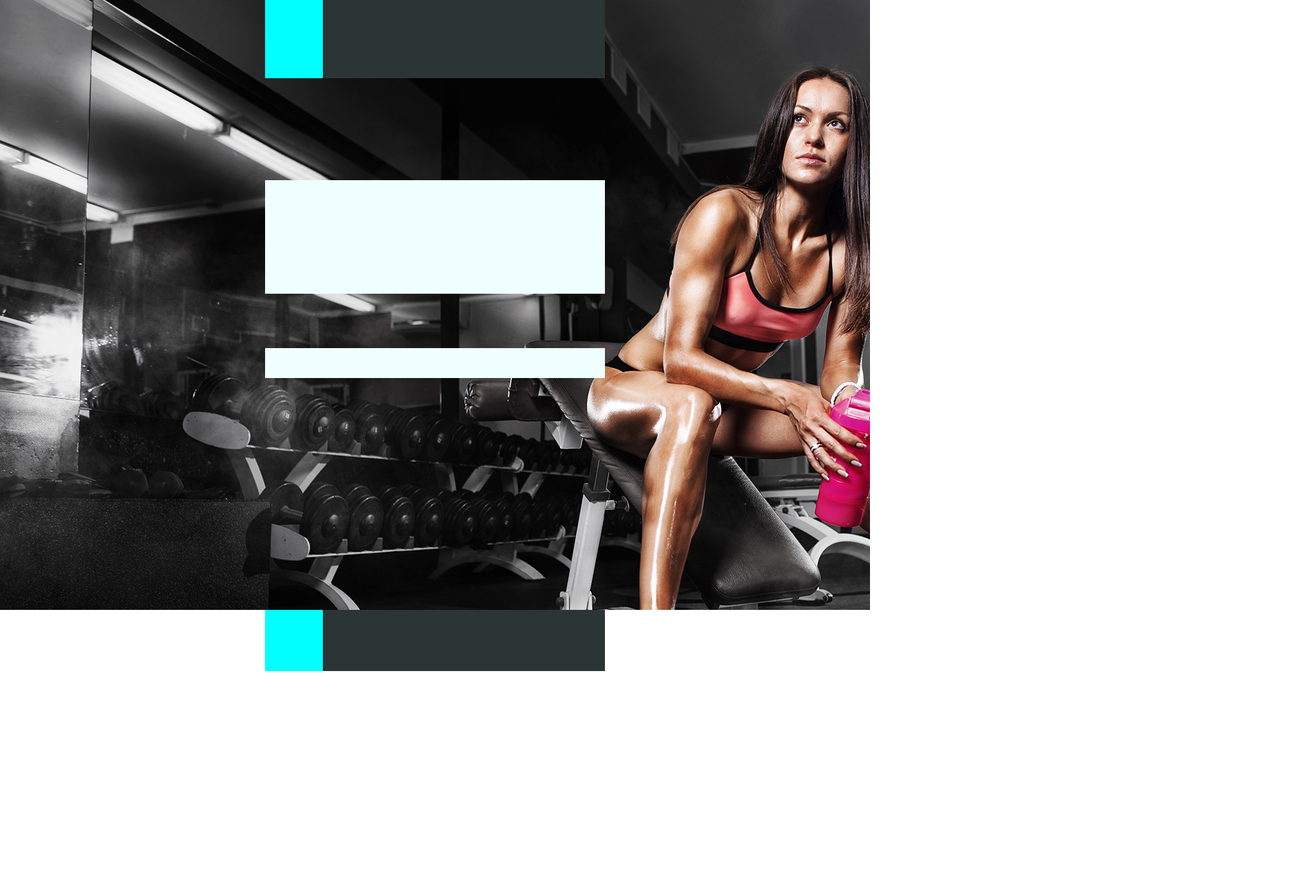
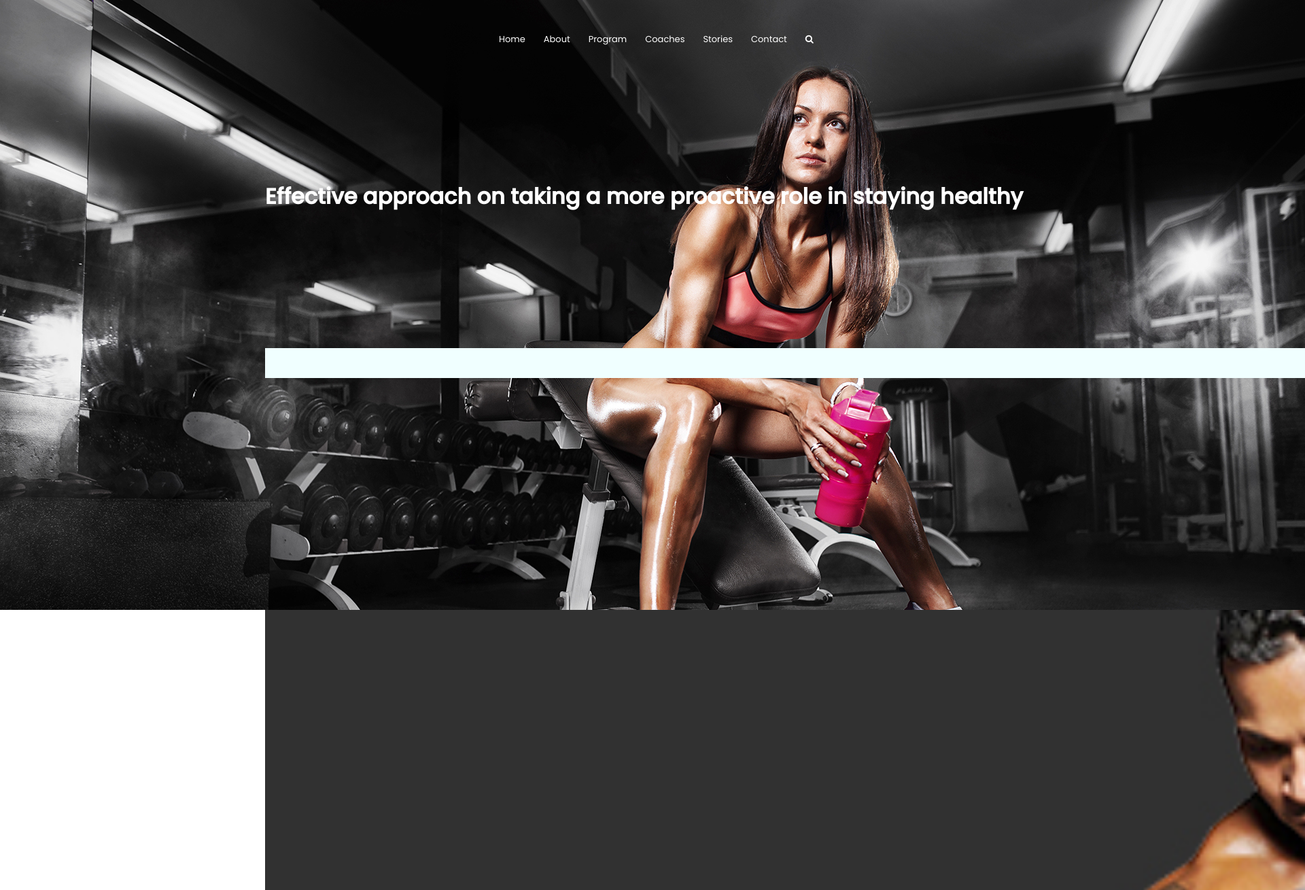
Before and after one commit to hongphuong0910/HTMLBT2, a plain HTML site: page index.html in a window 1280 px wide. Shown: the top 1309 px of the page at 68% size, 1920 px wide, since content can reach past the window. Before the commit the page ends 987 px from the top, so only its background shows below. Drawn offline with Linux system fonts and the light colour scheme.

Commit message:
edit project

```diff
--- a/assets/css/style.css
+++ b/assets/css/style.css
@@ -1,62 +1,114 @@
-*{
+* {
     margin: 0;
     padding: 0;
     font-family: 'Poppins', sans-serif;
+    width: 1920px;
 }
-p{
+
+p {
     font-size: 13;
 }
-h2{
+
+h2 {
     font-size: 24px;
     font-weight: 500;
 }
 
-.main{
+.main {
     padding-left: 390px;
     padding-right: 390px;
     /* background-color: antiquewhite; */
 }
-#header{
-    width: 100%;
+
+#header {
+    /* width: 100%; */
     background-image: url("../images/banner1.jpg");
     height: 897px;
+    background-size: cover;
+    background-position: right;
+    background-repeat: no-repeat;
 }
-#header .main .header-menu .logo{
+
+#header .main .header-menu .logo {
     width: 193px;
-    height:115px;
-    background-color: aqua;
+    height: 115px;
+    /* background-color: aqua; */
 }
-#header .main .header-menu{
+
+#header .main .header-menu {
     display: flex;
 }
-#header .main .header-menu .menu{
+
+#header .main .header-menu .menu {
     width: 942px;
     height: 115px;
-    background-color: rgb(43, 53, 53);
+    padding-left: 124px;
+    /* background-color: rgb(43, 53, 53); */
 }
+
+#header .main .header-menu .menu ul {
+    list-style-type: none;
+    /* vertical-align: middle; */
+    /* justify-content: space-between; */
+    height: 115px;
+    display: flex;
+    color: white;
+    /* Canh giữa bằng flex */
+    /* justify-content: center; */
+    align-items: center;
+    font-size: 13px;
+}
+
+#header .main .header-menu .menu ul li {
+    padding-left: 27px;
+}
+
+#header .main .header-menu .menu ul li button {
+    background-color: #ec3642;
+    border: none;
+    color: white;
+    border-radius: 23px;
+    /* width: 226px; */
+    width: 158px;
+    height: 40px;
+}
+
+#header .main .text {
+    /* font-size: 42px; */
+    color: white;
+}
+
+
+/* #header .main .header-menu .menu ul {
+    list-style-type: none;
+    display: flex;
+} */
+
 #header .main .text {
     height: 167px;
     margin-top: 150px;
-    background-color: azure;
+    /* background-color: azure; */
 }
-#header .main .button{
+
+#header .main .button {
     height: 44px;
     margin-top: 80px;
     background-color: azure;
 }
 
-
-
-.test .main .logo1{
+.test .main .logo1 {
     width: 193px;
     height: 90px;
     background-color: aqua;
 }
-.test .main{
+
+.trainer .main {
     display: flex;
 }
-.test .main .menu1{
+
+#trainer .main .trainer-images {
     width: 942px;
     height: 90px;
+    /* display: flex; */
     background-color: rgb(43, 53, 53);
 }
--- a/index.html
+++ b/index.html
@@ -10,6 +10,8 @@
     <link rel="stylesheet" href="../assets/css/style.css">
     <!-- font family -->
     <link href="https://fonts.googleapis.com/css2?family=Poppins:wght@100;400;500&display=swap" rel="stylesheet">
+    <!-- icon fontsomeawe -->
+    <link rel="stylesheet" href="https://maxcdn.bootstrapcdn.com/font-awesome/4.4.0/css/font-awesome.min.css" />
 </head>
 
 <body>
@@ -17,9 +19,10 @@
     <div id="header">
         <div class="main">
             <div class="header-menu">
-                <div class="logo"></div>
-                <div class="menu"></div>
-                <!-- <nav>
+                <div class="logo">
+                    <!-- <img src="../assets/images/logo_header.png" alt=""> -->
+                </div>
+                <div class="menu">
                     <ul>
                         <li>Home</li>
                         <li>About</li>
@@ -27,10 +30,17 @@
                         <li>Coaches</li>
                         <li>Stories</li>
                         <li>Contact</li>
+                        <li><i class="fa fa-search"></i></li>
+                        <li>
+                            <button>Book An Appointment</button>
+                        </li>
                     </ul>
-            </nav> -->
+                    </ul>
                 </div>
-            <div class="text"></div>
+            </div>
+            <div class="text">
+                <h1>Effective approach on taking a more proactive role in staying healthy</h1>
+            </div>
             <div class="button"></div>
         </div>
 
@@ -38,10 +48,14 @@
     </div>
 
     </div>
-    <section class="test">
+    <section id="trainer">
         <div class="main">
-            <div class="logo1"></div>
-            <div class="menu1"></div>
+            <div class="trainer-images">
+                <img src="../assets/images/image1.jpg" alt="">
+                <img src="../assets/images/image2.jpg" alt="">
+                <img src="../assets/images/image3.jpg" alt="">
+            </div>
+            <div class="termination"></div>
         </div>
     </section>
 </body>
```
Lines whose indentation alone changed are shown as unchanged.
